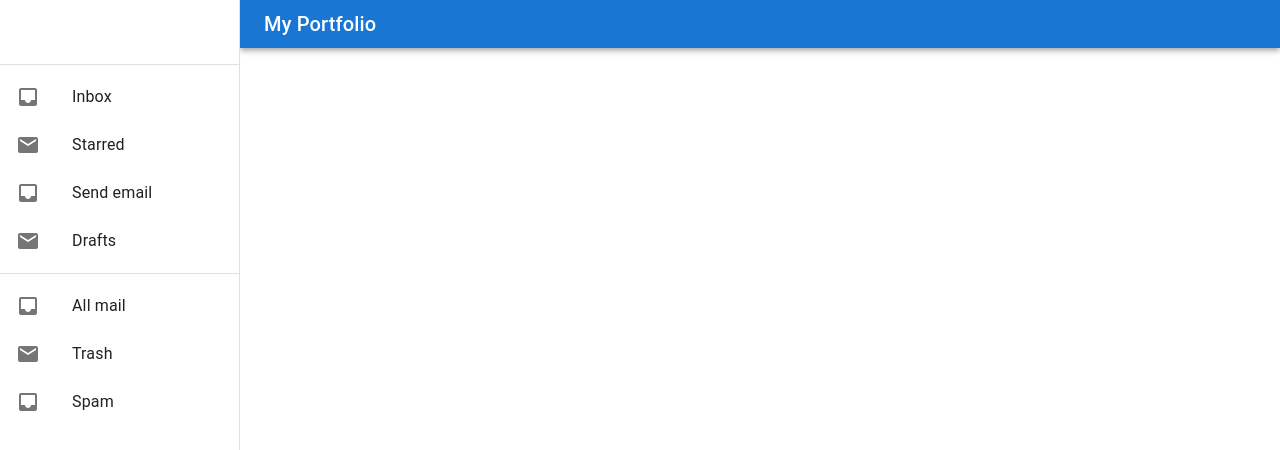
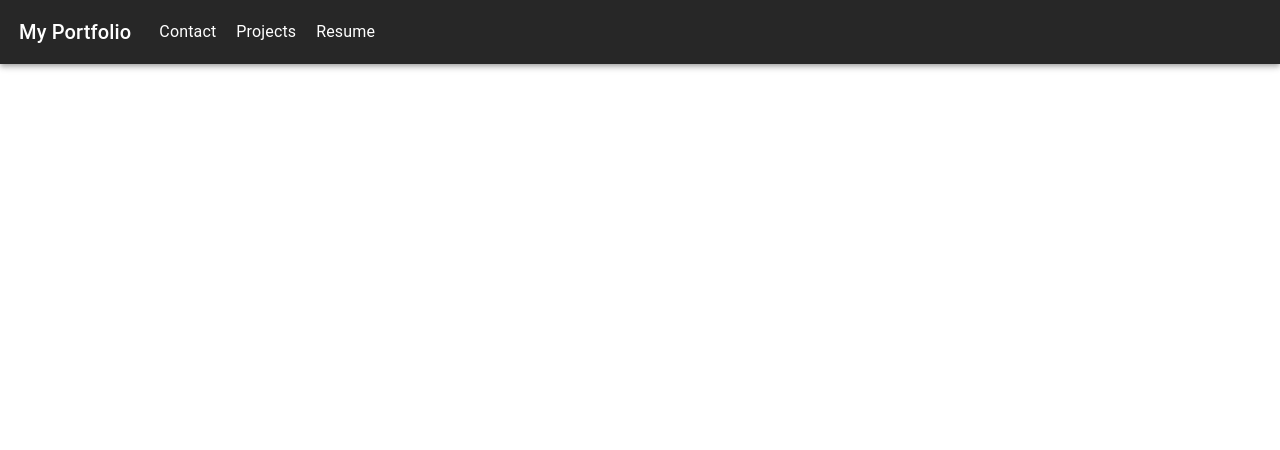
Before and after one commit to ixonstater/react-resume, a React (Create React App) app: page / in a window 1280 px wide. Shown: the top 450 px of the page. Built offline with nearby package versions, Linux system fonts and the light colour scheme.

Commit message:
Started working on theme definition.

```diff
--- a/src/App.tsx
+++ b/src/App.tsx
@@ -1,24 +1,41 @@
 import './App.css';
-import { AppBar, Box, Divider, Drawer, IconButton, List, ListItem, ListItemButton, ListItemIcon, ListItemText, Toolbar, Typography } from '@mui/material';
+import { AppBar, Box, Button, Divider, Drawer, IconButton, List, ListItem, ListItemButton, ListItemIcon, ListItemText, ThemeProvider, Toolbar, Typography } from '@mui/material';
 import { Menu, Inbox, Mail } from '@mui/icons-material';
 import React from 'react';
+import Sxp from './Sxp';
+import theme from './Theme';
+
+const pages = ['Contact', 'Projects', 'Resume']
 
 function App() {
 
   const [mobileOpen, setMobileOpen] = React.useState(false);
   const drawerWidth = 240;
 
+
   return (
+    <ThemeProvider theme={theme}>
+
       <div className="App">
-      <Box className="AppContent" sx={{ width: { sm: `calc(100% - ${drawerWidth}px)` }, ml: { sm: `${drawerWidth}px` }, }} >
+        <Box className="AppContent">
           <AppBar position="static">
-          <Toolbar variant="dense">
-            <IconButton edge="start" color="inherit" aria-label="menu" sx={{ mr: 2, display: { xs: 'block', sm: 'none' } }} onClick={() => setMobileOpen(!mobileOpen)}>
+            <Toolbar variant="regular" sx={{ ml: Sxp.sp3 }}>
+              <IconButton edge="start" color="inherit" aria-label="menu" sx={{ mr: 2, display: { xs: 'inline-flex', sm: 'none' } }} onClick={() => setMobileOpen(!mobileOpen)}>
                 <Menu />
               </IconButton>
               <Typography variant="h6" color="inherit" component="div">
                 My Portfolio
               </Typography>
+              <Box sx={{
+                display: { xs: 'none', sm: 'block' },
+                ml: Sxp.sp3
+              }}>
+                {pages.map((val) => {
+                  return <Button color="inherit" key={`appbar-button-${val}`} sx={{ ml: Sxp.sp1 }}>
+                    <Typography color="inherit">{val}</Typography>
+                  </Button>
+                })}
+              </Box>
             </Toolbar>
           </AppBar>
         </Box>
@@ -35,55 +52,24 @@ function App() {
         >
           {getDrawerContents()}
         </Drawer>
-
-      {/* Desktop drawer */}
-      <Drawer
-        variant="permanent"
-        sx={{
-          display: { xs: 'none', sm: 'block' },
-          '& .MuiDrawer-paper': {
-            boxSizing: 'border-box', width: drawerWidth
-          },
-        }}
-      >
-        {getDrawerContents()}
-      </Drawer >
-
       </div >
+    </ThemeProvider>
   );
 }
 
 function getDrawerContents(): JSX.Element {
   return (
-    <div>
-      <Toolbar />
-      <Divider />
+    <Box sx={{ mt: Sxp.sp3 }}>
       <List>
-        {['Inbox', 'Starred', 'Send email', 'Drafts'].map((text, index) => (
+        {pages.map((text, _) => (
           <ListItem key={text} disablePadding>
             <ListItemButton>
-              <ListItemIcon>
-                {index % 2 === 0 ? <Inbox /> : <Mail />}
-              </ListItemIcon>
               <ListItemText primary={text} />
             </ListItemButton>
           </ListItem>
         ))}
       </List>
-      <Divider />
-      <List>
-        {['All mail', 'Trash', 'Spam'].map((text, index) => (
-          <ListItem key={text} disablePadding>
-            <ListItemButton>
-              <ListItemIcon>
-                {index % 2 === 0 ? <Inbox /> : <Mail />}
-              </ListItemIcon>
-              <ListItemText primary={text} />
-            </ListItemButton>
-          </ListItem>
-        ))}
-      </List>
-    </div>
+    </Box>
   );
 }
 
--- /dev/null
+++ b/src/Sxp.tsx
@@ -0,0 +1,12 @@
+// Sxp means sx properties, defined here are basically common css values that
+// I will want to use consistently later on.
+
+export default class Sxp {
+    public static sp1 = 4;
+    public static sp2 = 8;
+    public static sp3 = 16;
+    public static sp4 = 24;
+    public static sp5 = 32;
+    public static sp6 = 48;
+    public static sp7 = 64;
+}
--- /dev/null
+++ b/src/Theme.tsx
@@ -0,0 +1,18 @@
+import { createTheme } from "@mui/material";
+
+
+const theme = createTheme({
+    // Set spacing multiplier to 1, use breakpoints in Sxp.tsx
+    spacing: 1,
+    palette: {
+        mode: "dark"
+    },
+    typography: {
+        button: {
+            fontSize: '0.9rem',
+            letterSpacing: '0em',
+            textTransform: 'none',
+        },
+    },
+})
+export default theme;
```
Lines whose indentation alone changed are shown as unchanged.
